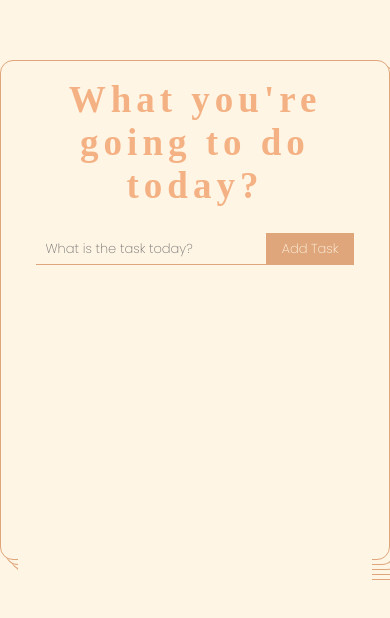
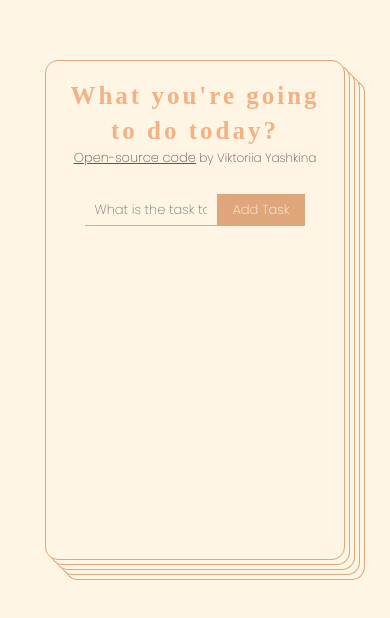
Before and after one commit to viktoriia-yash/to-do-list-react, a React (Create React App) app: page / in a window 390 px wide. Shown: the part 112-730 px from the top of the page. Built offline with nearby package versions, Linux system fonts and the light colour scheme; a web font is replaced by a local one.

Commit message:
Tab icon + description + link to GitHub

```diff
--- a/public/index.html
+++ b/public/index.html
@@ -7,7 +7,7 @@
     <meta name="theme-color" content="#000000" />
     <meta
       name="description"
-      content="Web site created using create-react-app"
+      content="The fourth project of my personal coding marathon is a To-do list page. It's also a very simple project, where I used only React, HTML, and CSS."
     />
     <link rel="manifest" href="%PUBLIC_URL%/manifest.json" />
     <title>React App</title>
--- a/src/component/TodoWrapper.js
+++ b/src/component/TodoWrapper.js
@@ -46,7 +46,18 @@ const TodoWrapper = () => {
 
   return (
     <div className="todo-wrapper">
-      <h1>What you're going to do today?</h1>
+      <h2>What you're going</h2>
+      <h2>to do today?</h2>
+      <p className="github-link">
+        <a
+          href="https://github.com/viktoriia-yash/to-do-list-react"
+          rel="noopener noreferrer"
+          target="_blank"
+        >
+          Open-source code
+        </a>{" "}
+        by Viktoriia Yashkina
+      </p>
       <div>
         <TodoForm addTodo={addTodo} />
       </div>
--- a/src/index.css
+++ b/src/index.css
@@ -31,13 +31,23 @@
   padding: 1.3rem;
 }
 
-h1 {
+h2 {
   font-family: "Gloock", serif;
-  font-size: 37px;
-  color: #f4b183;
+  font-size: 30px;
   letter-spacing: 5px;
   text-align: center;
+  line-height: 35px;
+  color: #f4b183;
+}
+
+a {
+  color: #6f4c5b;
+}
+
+.github-link {
   margin-bottom: 2rem;
+  font-size: 12px;
+  text-align: center;
 }
 
 .form {
@@ -109,3 +119,23 @@ h1 {
   color: #f4b183;
   text-decoration: line-through;
 }
+
+@media (min-width: 320px) and (max-width: 480px) {
+  .todo-wrapper {
+    width: 300px;
+  }
+
+  h2 {
+    font-size: 25px;
+    letter-spacing: 3px;
+    line-height: 35px;
+  }
+
+  .todo-input {
+    width: 50%;
+  }
+
+  .update-input {
+    width: 60%;
+  }
+}
```
Also changed, not shown: 1 other file (tests, documents, lock files or other folders).
